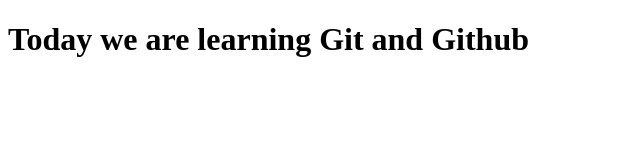
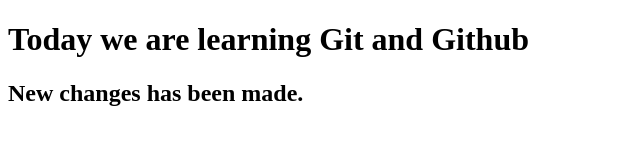
Before and after one commit to meghanam555/77r-githubclass-1, a plain HTML site: page index.html in a window 1280 px wide. Shown: the whole page, without its empty margins (0-640 px from the left). Drawn offline with Linux system fonts and the light colour scheme.

Commit message:
File as been updated

```diff
--- a/index.html
+++ b/index.html
@@ -7,5 +7,6 @@
 </head>
 <body>
     <h1>Today we are learning Git and Github</h1>
+    <h2>New changes has been made.</h2>
 </body>
 </html>
```
